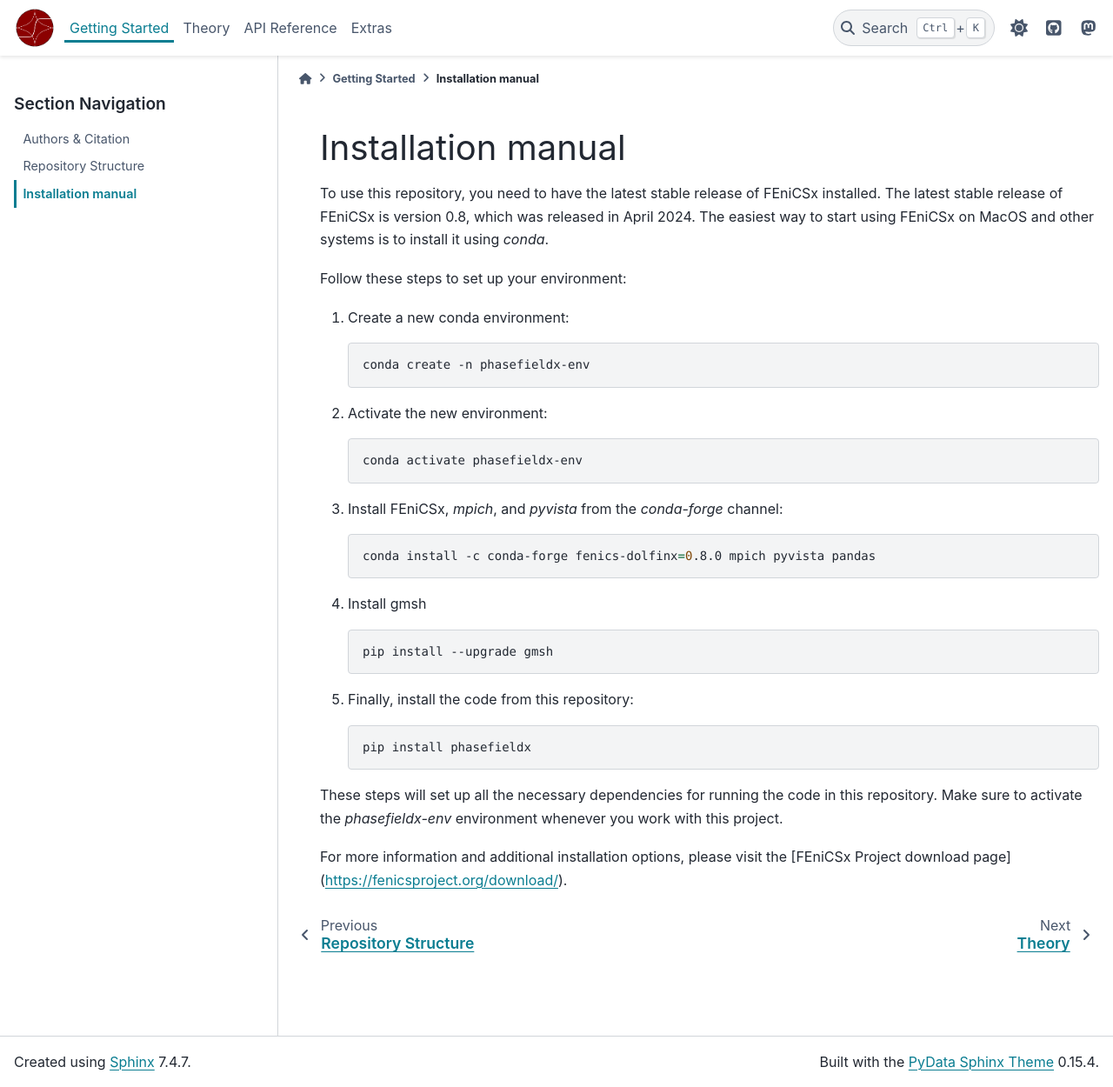
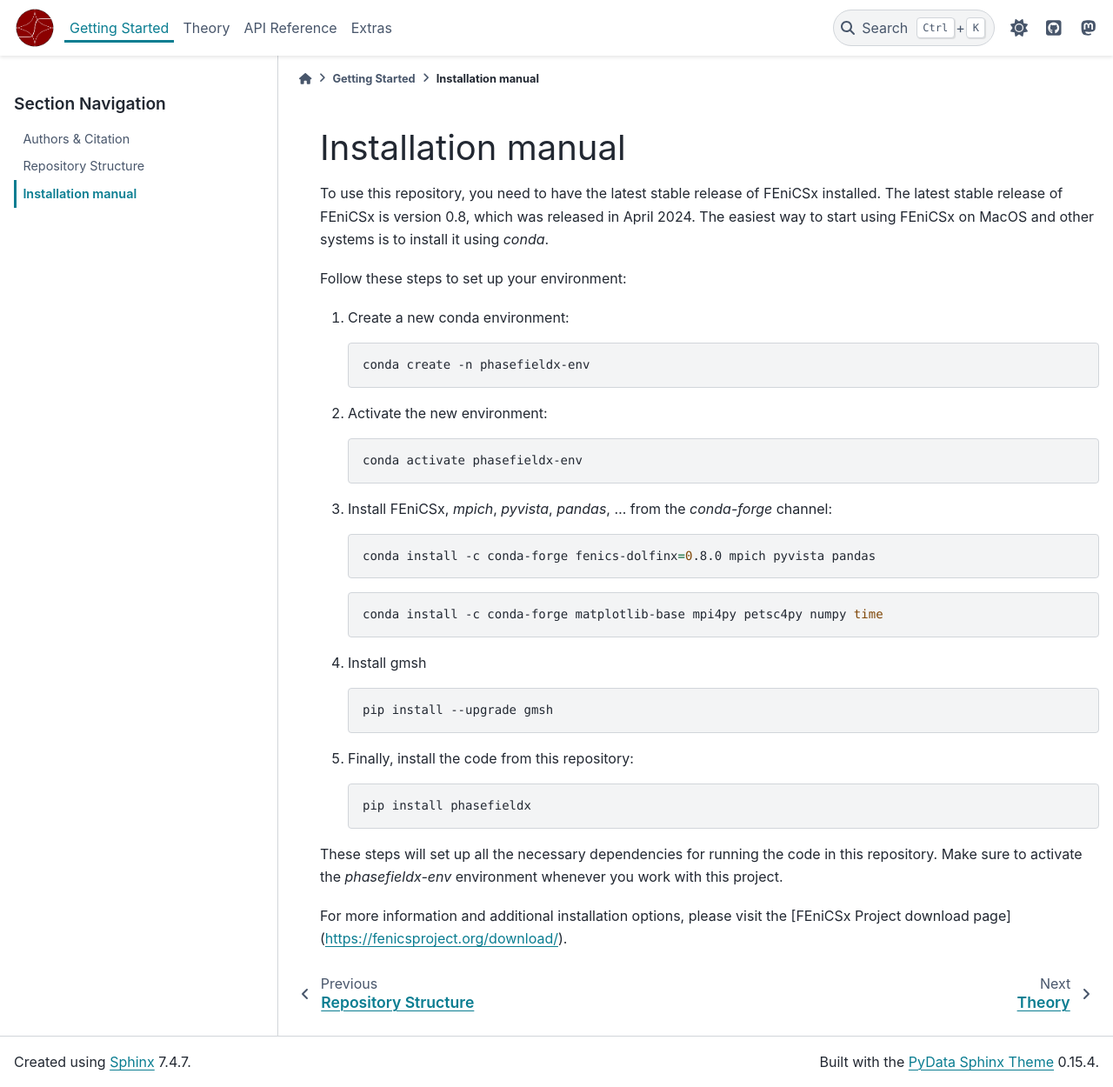
Before and after one commit to CastillonMiguel/phasefieldx, a Sphinx documentation site: the page built from docs/source/getting-started/Installation/main.rst, in a window 1280 px wide and 1250 px high. Shown: the whole window at 87% size. Built offline with Sphinx 7.4.7 and the PyData theme 0.15.4, drawn with Linux system fonts in a browser that asks for light colours; pages that are not in the unit, such as notebooks, are missing from menus; the version number is read from the project's files by our own code.

Commit message:
docs: update installation instructions to include additional required packages

```diff
--- a/docs/source/getting-started/Installation/main.rst
+++ b/docs/source/getting-started/Installation/main.rst
@@ -17,11 +17,15 @@ Follow these steps to set up your environment:
 
       conda activate phasefieldx-env
 
-3. Install FEniCSx, `mpich`, and `pyvista` from the `conda-forge` channel:
+3. Install FEniCSx, `mpich`, `pyvista`, `pandas`, ... from the `conda-forge` channel:
 
    .. code-block:: sh
 
       conda install -c conda-forge fenics-dolfinx=0.8.0 mpich pyvista pandas
+
+   .. code-block:: sh
+
+      conda install -c conda-forge matplotlib-base mpi4py petsc4py numpy time
 
 4. Install gmsh
 
```
Also changed, not shown: README.rst (+6 -2 lines).
